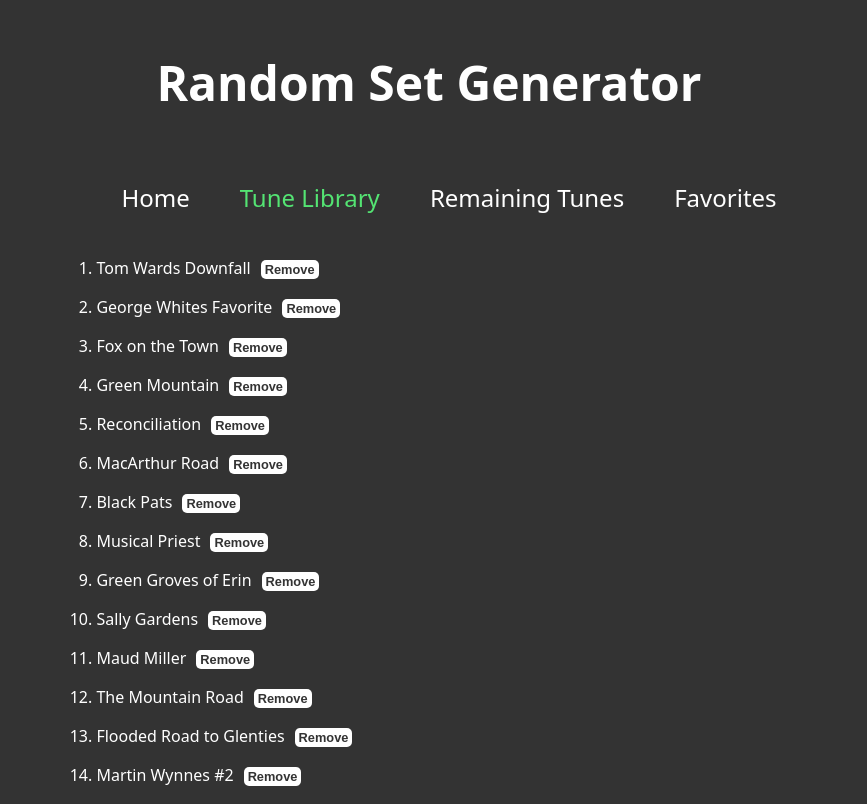
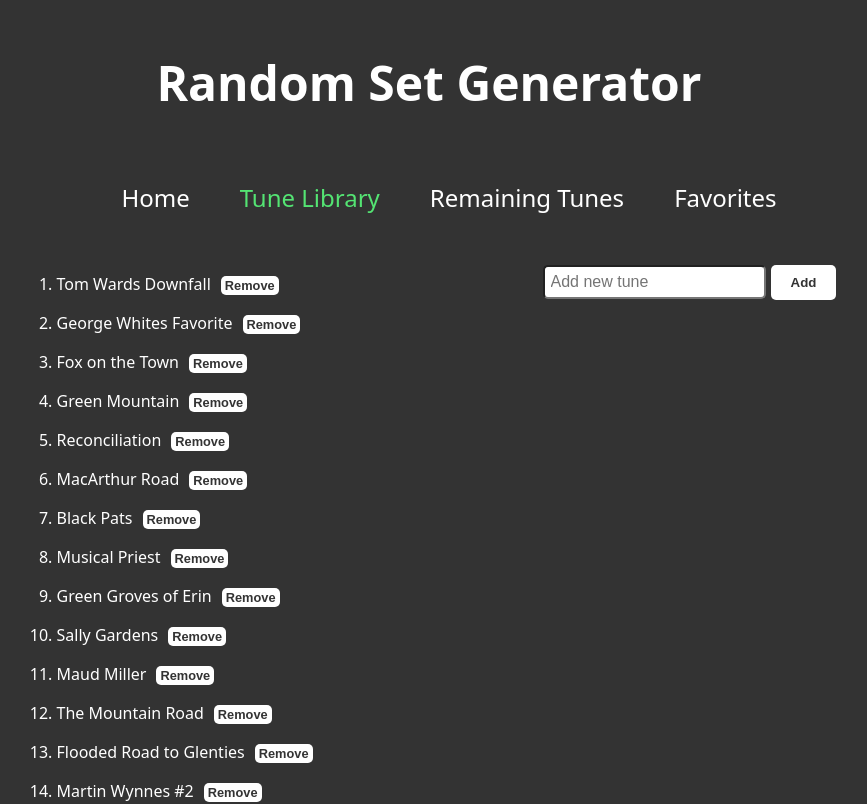
Before and after one commit to arikscherm/tune-tumbler, a React (Create React App) app: page /tune-library in a window 1280 px wide. Shown: the top 804 px of the page, without its empty margins (211-1078 px from the left). Built offline with nearby package versions, Linux system fonts and the light colour scheme.

Commit message:
Change flex direction of tune lib

```diff
--- a/src/components/TuneLibrary.js
+++ b/src/components/TuneLibrary.js
@@ -40,7 +40,7 @@ function TuneLibrary() {
         }
     }
     return (
-    <main>
+    <main id="tuneLibContainer">
         <div>
             <ol>
                 {tuneLibrary.map((tune, index) =>
@@ -50,7 +50,7 @@ function TuneLibrary() {
                     </li>)}
             </ol>
         </div>
-        <div>
+        <div id="newTuneInputs">
             <input placeholder="Add new tune" value={newTune} onChange={(e) => setNewTune(e.target.value)} onKeyDown={handleKeyDown}/>
             <button onClick={() => addTune(newTune, setNewTune, tuneLibrary, setTuneLibrary, setRemainingTunes, remainingTunes)}>Add</button>
         </div>
--- a/src/index.css
+++ b/src/index.css
@@ -163,4 +163,26 @@ ADD FAV HEART
 
 #favList {
   list-style: none;
+  display: flex;
+  flex-direction: row;
 }
+
+#tuneLibContainer {
+  display: flex;
+  flex-direction: row;
+}
+
+#newTuneInputs {
+  margin-left: 220px;
+}
+
+input {
+  padding: 6px;
+  font-size: 16px;
+  border-radius: 5px;
+}
+
+#post {
+  padding: 6px;
+  font-size: 16px;
+}
```
